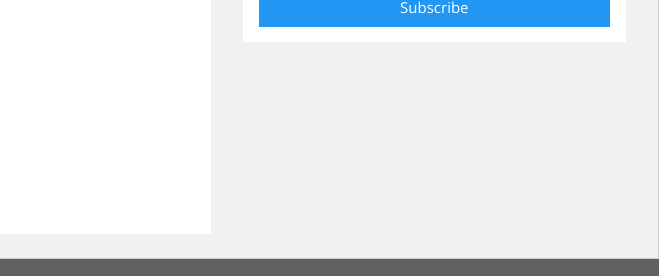
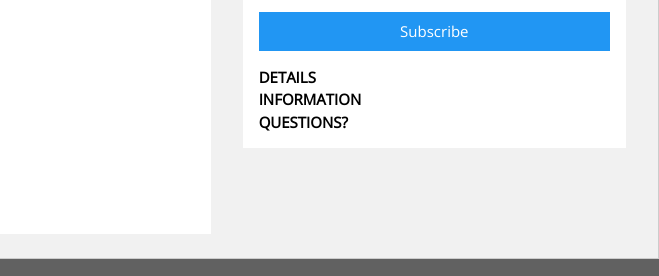
Before and after one commit to CarterNelson99/KeyWestFL, a plain HTML site: page index.html in a window 1280 px wide. Shown: the part 3553-3829 px from the top of the page, 621-1280 px from the left. Drawn offline with nearby package versions, Linux system fonts and the light colour scheme.

Commit message:
Add files via upload

```diff
--- a/index.html
+++ b/index.html
@@ -1,3 +1,4 @@
+
 <html>
 <head>
 <title>KeyWest</title>
@@ -222,10 +223,14 @@ and is wrapped around the whole page content, except for the footer in this exam
           <i class="fa fa-snapchat w3-hover-opacity"></i>
           <i class="fa fa-pinterest-p w3-hover-opacity"></i>
           <i class="fa fa-twitter w3-hover-opacity"></i>
-          <i class="fa fa-linkedin w3-hover-opacity"></i>
+          <i class="fa fa-linkedin w3-hover-opacity"></i> <p>
+
         </div>
       </div>
       <hr>
+
+
+
 
       <!-- Subscribe -->
       <div class="w3-white w3-margin">
@@ -236,7 +241,21 @@ and is wrapped around the whole page content, except for the footer in this exam
           <p>Enter your e-mail below and get notified on the latest news, events, and any other information about Key West.</p>
           <p><input class="w3-input w3-border" type="text" placeholder="Enter e-mail" style="width:100%"></p>
           <p><button type="button" onclick="document.getElementById('subscribe').style.display='block'" class="w3-button w3-block w3-blue">Subscribe</button></p>
+          <details>
+    <summary><b>DETAILS</b></summary>
+    The Newsletter will be emailed to you daily so make sure to check it everyday!<p>
+	</details>
+              <details>
+    <summary><b>INFORMATION</b></summary>
+    The Newsletter will provide you with news of upcoming events in the area. As well as the latest deals and savings around the island. <p>
+	</details>
+              <details>
+    <summary><b>QUESTIONS?</b></summary>
+   If you have any questions about the newsletter, you can contact: keywestfltravelinfo@gmail.com<p>
+	</details> <p>
+
         </div>
+
       </div>
 
     <!-- END About/Intro Menu -->
```
